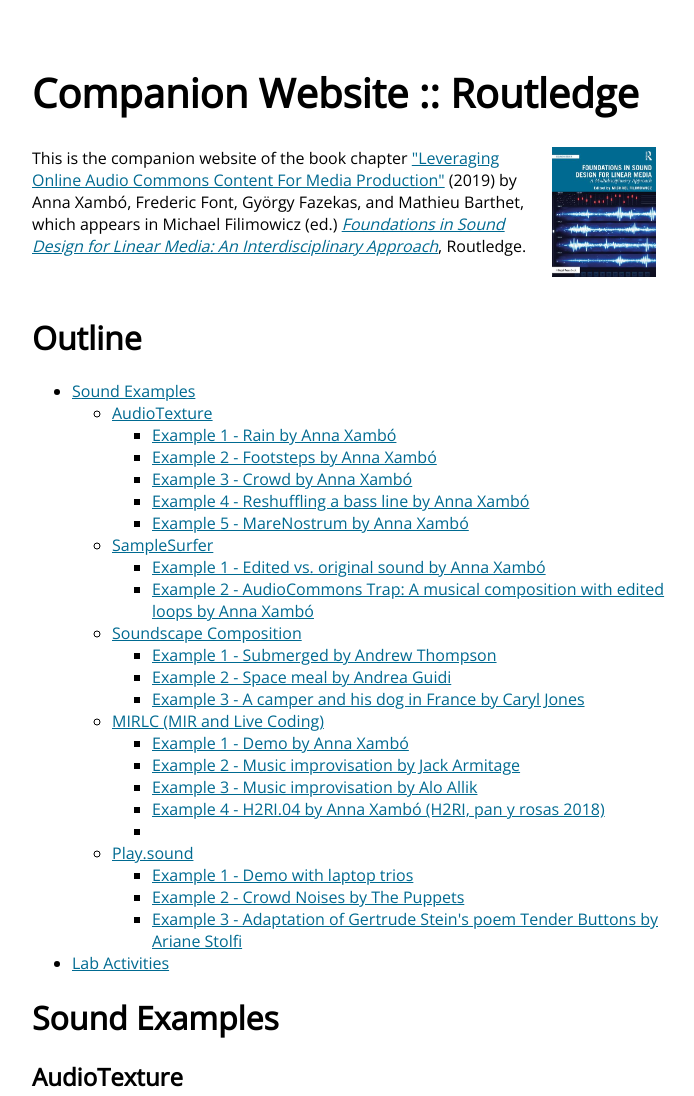
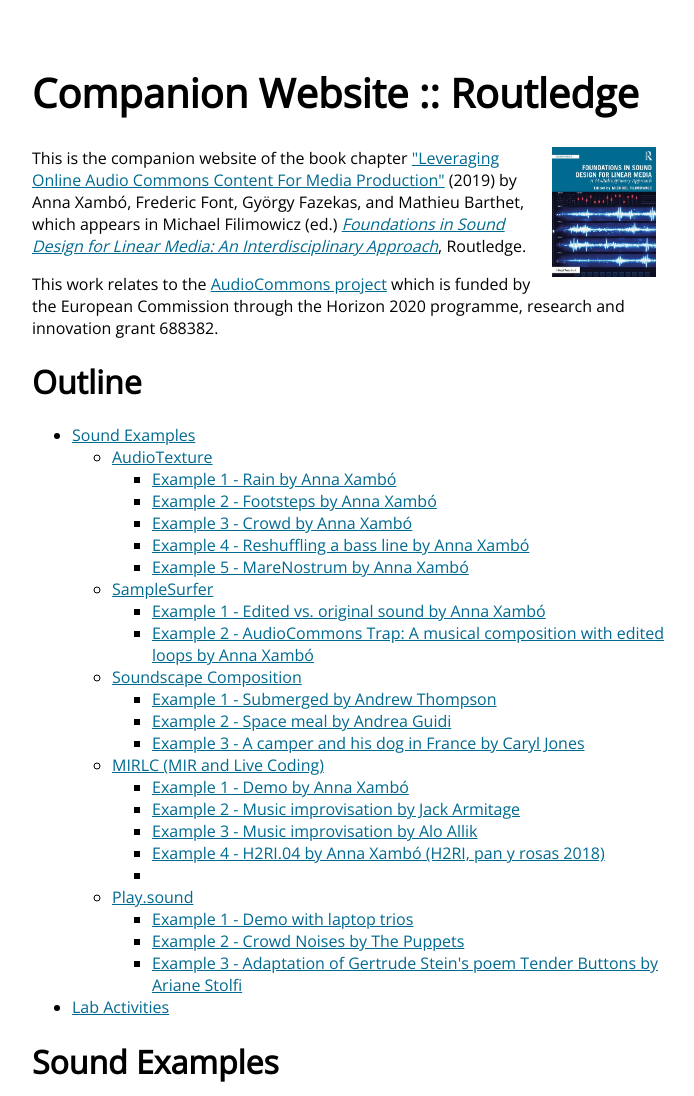
Before and after one commit to AudioCommons/routledge, a plain HTML site: page index.html in a window 1280 px wide. Shown: the top 1096 px of the page, without its empty margins (288-982 px from the left). Drawn offline with nearby package versions, Linux system fonts and the light colour scheme.

Commit message:
added funding body

```diff
--- a/index.html
+++ b/index.html
@@ -55,8 +55,8 @@
 
 	<p>This is the companion website of the book chapter <a href="https://www.taylorfrancis.com/books/e/9781315106335/chapters/10.4324/9781315106335-10">"Leveraging Online Audio Commons Content For Media Production"</a> (2019)
 	by Anna Xambó, Frederic Font, György Fazekas, and Mathieu Barthet, which appears in Michael Filimowicz (ed.) <em><a href="https://www.taylorfrancis.com/books/e/9781315106335">Foundations in Sound Design for Linear Media: An Interdisciplinary Approach</a></em>, Routledge.</p>
+	<p>This work relates to the <a href="http://audiocommons.org">AudioCommons project</a> which is funded by the European Commission through the Horizon 2020 programme, research and innovation grant 688382.</p>
 
-	<br />
 
 	<h1 class="clear">Outline</h1>
 
```
